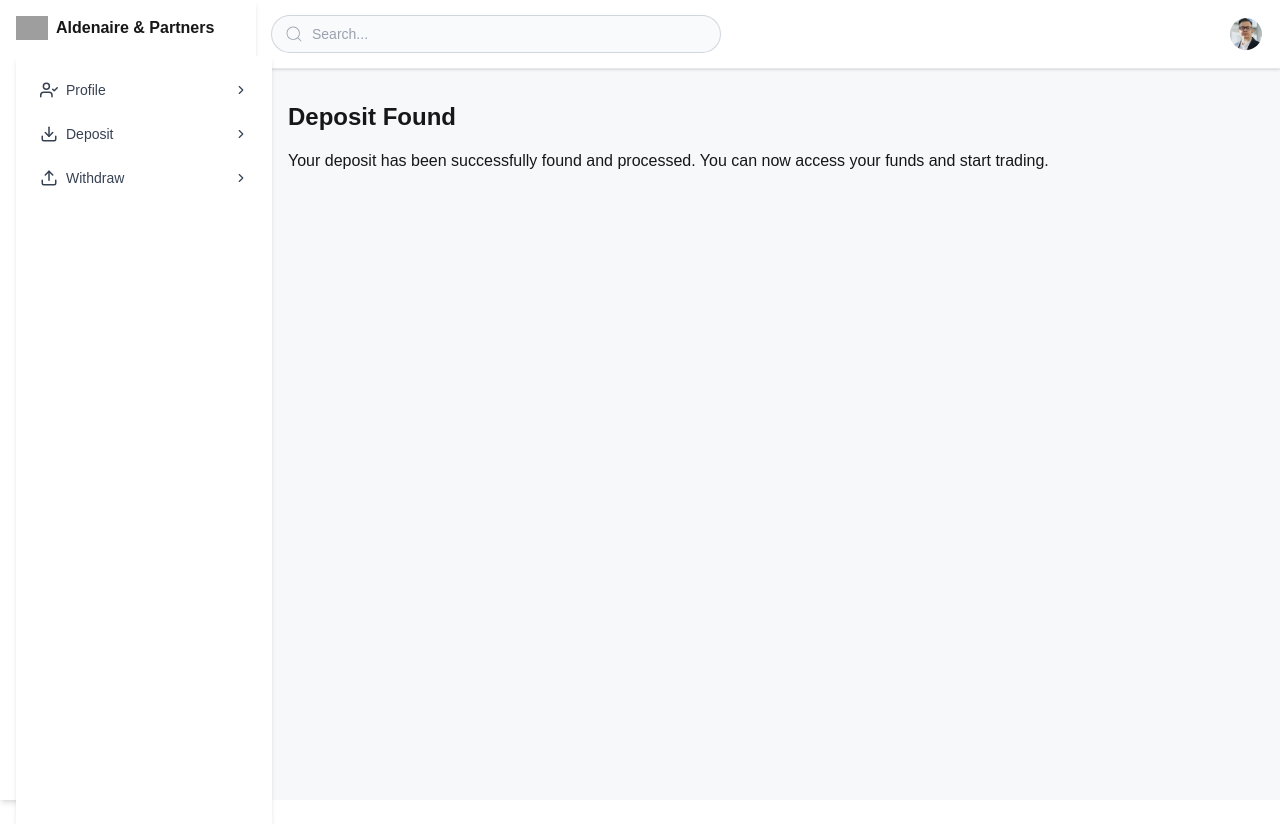
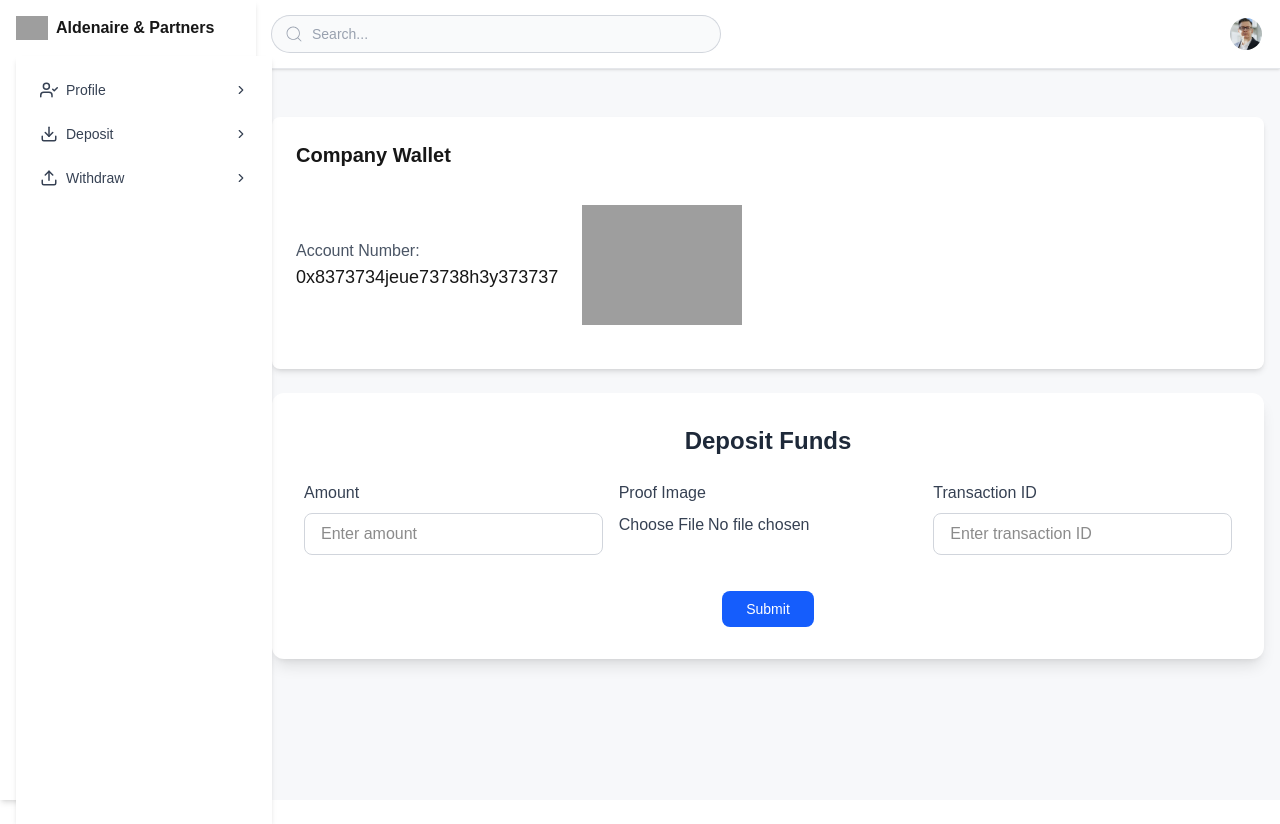
Before and after one commit to sahebbali/Davinci-Trade-NextJS, a Next.js app: page /user/deposit-funds in a window 1280 px wide. Built offline with nearby package versions, Linux system fonts and the light colour scheme; grey boxes are pictures that could not be loaded.

Commit message:
add deposit fund page

```diff
--- /dev/null
+++ b/src/app/(dashboard)/user/deposit-funds/CompanyWallet.tsx
@@ -0,0 +1,28 @@
+import Image from "next/image";
+
+// interface CompanyWalletProps {
+//   accountNumber: string;
+//   qrCodeSrc: string;
+// }
+
+export default function CompanyWallet() {
+  return (
+    <div className="bg-white shadow-md rounded-lg p-6 mb-6">
+      <h2 className="text-xl font-semibold mb-4">Company Wallet</h2>
+      <div className="flex flex-col md:flex-row items-center gap-6">
+        <div>
+          <p className="text-gray-600">Account Number:</p>
+          <p className="text-lg font-medium">0x8373734jeue73738h3y373737</p>
+        </div>
+        <div className="relative w-40 h-40">
+          <Image
+            src="/images/qr-code.svg"
+            alt="Company QR Code"
+            fill
+            className="object-contain"
+          />
+        </div>
+      </div>
+    </div>
+  );
+}
--- /dev/null
+++ b/src/app/(dashboard)/user/deposit-funds/DepositForm.tsx
@@ -0,0 +1,81 @@
+"use client";
+
+import { useState } from "react";
+
+export default function DepositForm() {
+  const [amount, setAmount] = useState("");
+  const [transactionId, setTransactionId] = useState("");
+  const [proofFile, setProofFile] = useState<File | null>(null);
+
+  const handleSubmit = (e: React.FormEvent) => {
+    e.preventDefault();
+    console.log({ amount, transactionId, proofFile });
+    alert("Deposit submitted!");
+  };
+
+  return (
+    <div className="bg-white shadow-lg rounded-xl p-6 md:p-8 w-full mx-auto">
+      <h2 className="text-2xl font-semibold mb-6 text-center text-gray-800">
+        Deposit Funds
+      </h2>
+      <form onSubmit={handleSubmit} className="flex flex-col gap-5">
+        {/* Flex row for inputs */}
+        <div className="flex flex-col md:flex-row gap-4">
+          {/* Amount */}
+          <div className="flex-1">
+            <label className="block text-gray-700 font-medium mb-2">
+              Amount
+            </label>
+            <input
+              type="number"
+              value={amount}
+              onChange={(e) => setAmount(e.target.value)}
+              placeholder="Enter amount"
+              className="w-full border border-gray-300 rounded-lg px-4 py-2 focus:outline-none focus:ring-2 focus:ring-blue-500 focus:border-blue-500"
+              required
+            />
+          </div>
+
+          {/* Proof Image */}
+          <div className="flex-1">
+            <label className="block text-gray-700 font-medium mb-2">
+              Proof Image
+            </label>
+            <input
+              type="file"
+              accept="image/*"
+              onChange={(e) => setProofFile(e.target.files?.[0] || null)}
+              className="w-full text-gray-700"
+              required
+            />
+          </div>
+
+          {/* Transaction ID */}
+          <div className="flex-1">
+            <label className="block text-gray-700 font-medium mb-2">
+              Transaction ID
+            </label>
+            <input
+              type="text"
+              value={transactionId}
+              onChange={(e) => setTransactionId(e.target.value)}
+              placeholder="Enter transaction ID"
+              className="w-full border border-gray-300 rounded-lg px-4 py-2 focus:outline-none focus:ring-2 focus:ring-blue-500 focus:border-blue-500"
+              required
+            />
+          </div>
+        </div>
+
+        {/* Submit button */}
+        <div className="flex justify-center mt-4">
+          <button
+            type="submit"
+            className="bg-blue-600 text-white py-2 px-6 rounded-lg text-sm font-medium hover:bg-blue-700 transition-colors"
+          >
+            Submit
+          </button>
+        </div>
+      </form>
+    </div>
+  );
+}
--- a/src/app/(dashboard)/user/deposit-funds/page.tsx
+++ b/src/app/(dashboard)/user/deposit-funds/page.tsx
@@ -1,11 +1,16 @@
-export default function DepositFoundPage() {
+import CompanyWallet from "./CompanyWallet";
+import DepositForm from "./DepositForm";
+
+// interface DepositFundsProps {
+//   accountNumber: string;
+//   qrCodeSrc: string;
+// }
+
+export default function DepositFunds() {
   return (
-    <div className="p-8">
-      <h1 className="text-2xl font-bold mb-4">Deposit Found</h1>
-      <p>
-        Your deposit has been successfully found and processed. You can now
-        access your funds and start trading.
-      </p>
+    <div className="w-full mx-auto mt-8 p-4">
+      <CompanyWallet />
+      <DepositForm />
     </div>
   );
 }
```
Also changed, not shown: public/images/QR_code.svg (added).
